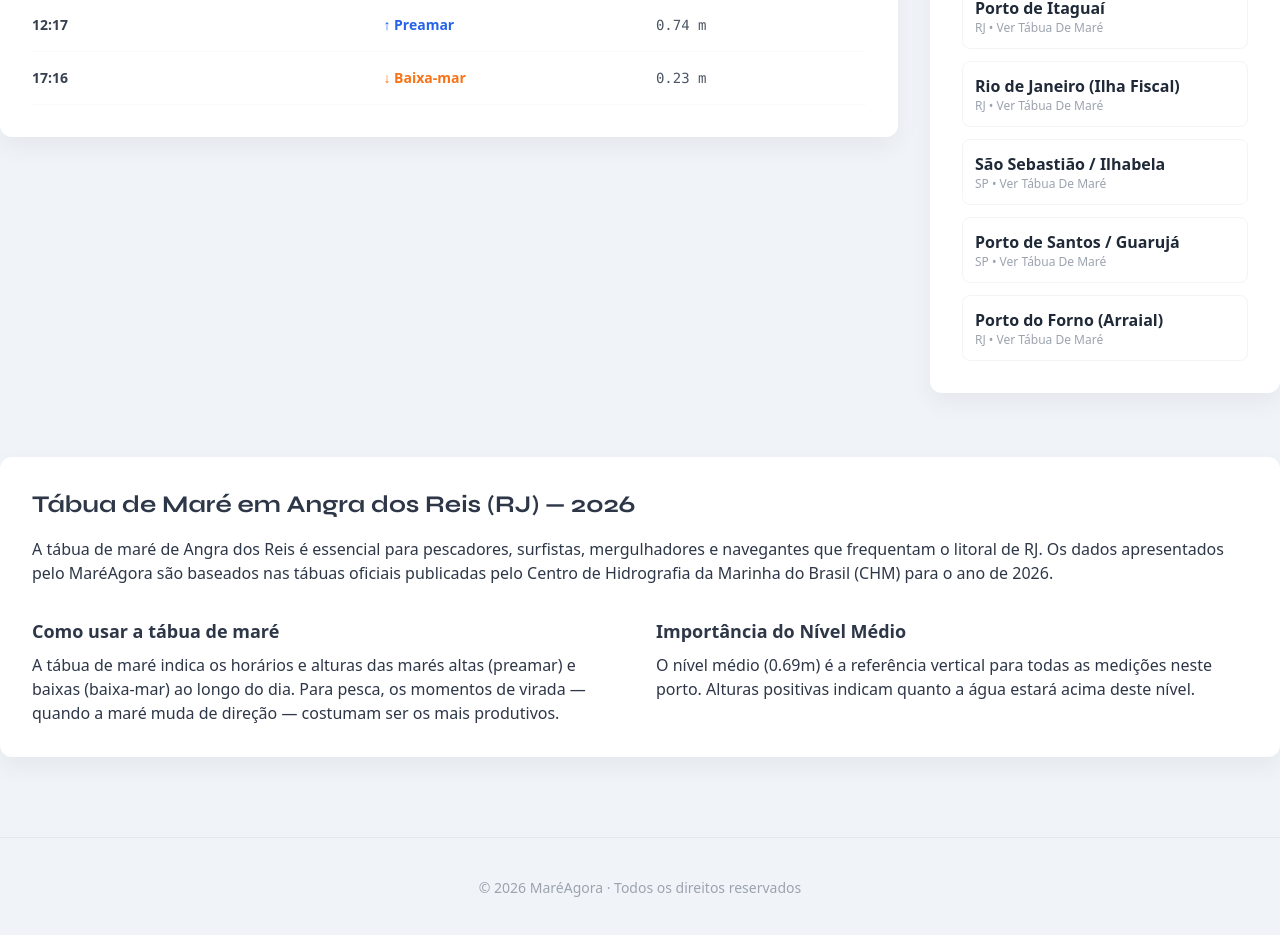
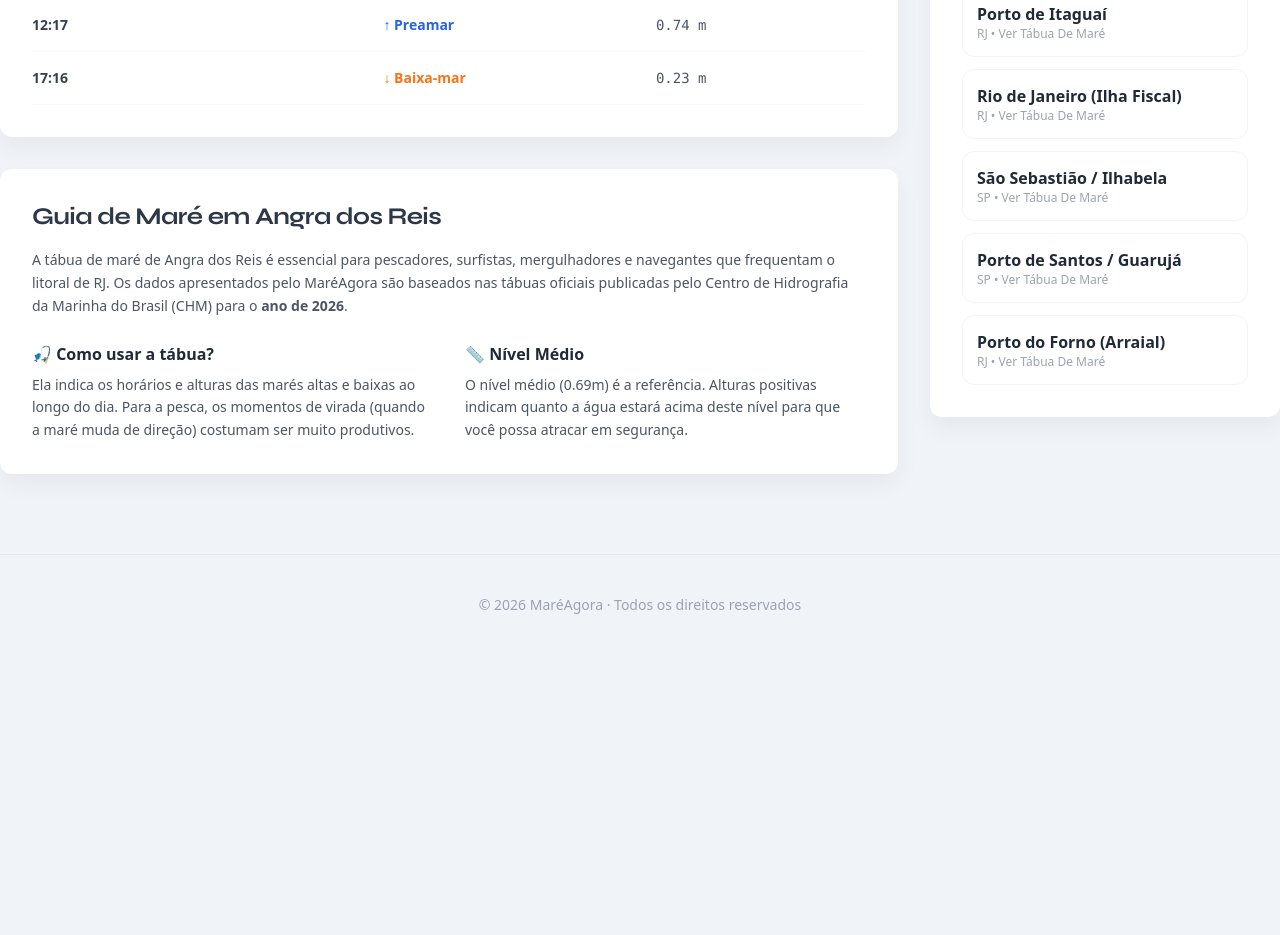
Before and after one commit to gustafa001/Mareagora, a Next.js app: page /mare/angra-dos-reis in a window 1280 px wide. Shown: the part 1303-2238 px from the top of the page. After the commit the page ends 2038 px from the top, so only its background shows below. Built offline with nearby package versions, Linux system fonts and the light colour scheme; no server answers.

Commit message:
style: move SEO section to left column to balance layout and fill empty space

```diff
--- a/app/mare/[slug]/page.tsx
+++ b/app/mare/[slug]/page.tsx
@@ -101,23 +101,40 @@ export default async function PortPage({ params }: { params: { slug: string } })
               <h3 className="card-title">Tabela de Marés</h3>
               <TideTable tides={todayTides} currentMin={currentMin} />
             </div>
+
+            {/* SEO Content Movidp para a esquerda para preencher o buraco visual */}
+            <section className="classic-card prose prose-slate max-w-none">
+              <h2 className="text-2xl font-bold mb-4 font-syne tracking-tight">Guia de Maré em {port.name}</h2>
+              <p className="text-gray-600 leading-relaxed text-sm">A tábua de maré de {port.name} é essencial para pescadores, surfistas, mergulhadores e navegantes que frequentam o litoral de {port.state}. Os dados apresentados pelo MaréAgora são baseados nas tábuas oficiais publicadas pelo Centro de Hidrografia da Marinha do Brasil (CHM) para o <strong>ano de 2026</strong>.</p>
+
+              <div className="grid md:grid-cols-2 gap-8 mt-6">
+                <div>
+                  <h3 className="text-base font-bold mb-2 text-gray-800">🎣 Como usar a tábua?</h3>
+                  <p className="text-sm text-gray-600 leading-relaxed">Ela indica os horários e alturas das marés altas e baixas ao longo do dia. Para a pesca, os momentos de virada (quando a maré muda de direção) costumam ser muito produtivos.</p>
+                </div>
+                <div>
+                  <h3 className="text-base font-bold mb-2 text-gray-800">📏 Nível Médio</h3>
+                  <p className="text-sm text-gray-600 leading-relaxed">O nível médio ({portData?.nivel_medio || "--"}m) é a referência. Alturas positivas indicam quanto a água estará acima deste nível para que você possa atracar em segurança.</p>
+                </div>
+              </div>
+            </section>
           </div>
 
           {/* Lado Direito: Condições e Extras */}
           <aside className="flex flex-col gap-8">
             <WavesCard lat={port.lat} lon={port.lon} />
             <ForecastStrip lat={port.lat} lon={port.lon} />
-            <ConditionsCard lat={port.lon} lon={port.lon} />
+            <ConditionsCard lat={port.lat} lon={port.lon} />
 
             <div className="classic-card">
-              <h3 className="card-title">Cidades Próximas</h3>
+              <h3 className="card-title mb-4">📍 Cidades Próximas</h3>
               <div className="flex flex-col gap-3">
                 {getNearbySlugs(port).map(p => {
                   return (
                     <Link
                       key={p.slug}
                       href={`/mare/${p.slug}`}
-                      className="group flex flex-col p-3 rounded-lg border border-gray-100 hover:border-[#2a68f6] hover:bg-gray-50 transition-all"
+                      className="group flex flex-col p-3.5 rounded-xl border border-gray-100 hover:border-[#2a68f6] hover:bg-gray-50 transition-all"
                     >
                       <span className="font-bold text-gray-800 group-hover:text-[#2a68f6]">{p.name}</span>
                       <span className="text-xs text-gray-400 capitalize">{p.state} • Ver tábua de maré</span>
@@ -128,22 +145,6 @@ export default async function PortPage({ params }: { params: { slug: string } })
             </div>
           </aside>
         </div>
-
-        {/* SEO Content Section */}
-        <section className="mt-16 classic-card prose prose-slate max-w-none">
-          <h2 className="text-2xl font-bold mb-4 font-syne">Tábua de Maré em {port.name} ({port.state}) — 2026</h2>
-          <p>A tábua de maré de {port.name} é essencial para pescadores, surfistas, mergulhadores e navegantes que frequentam o litoral de {port.state}. Os dados apresentados pelo MaréAgora são baseados nas tábuas oficiais publicadas pelo Centro de Hidrografia da Marinha do Brasil (CHM) para o ano de 2026.</p>
-          <div className="grid md:grid-cols-2 gap-8 mt-8">
-            <div>
-              <h3 className="text-lg font-bold mb-2">Como usar a tábua de maré</h3>
-              <p>A tábua de maré indica os horários e alturas das marés altas (preamar) e baixas (baixa-mar) ao longo do dia. Para pesca, os momentos de virada — quando a maré muda de direção — costumam ser os mais produtivos.</p>
-            </div>
-            <div>
-              <h3 className="text-lg font-bold mb-2">Importância do Nível Médio</h3>
-              <p>O nível médio ({portData?.nivel_medio || "--"}m) é a referência vertical para todas as medições neste porto. Alturas positivas indicam quanto a água estará acima deste nível.</p>
-            </div>
-          </div>
-        </section>
       </div>
 
       <footer className="mt-20 py-10 border-t border-gray-200 text-center text-gray-400 text-sm">
```
